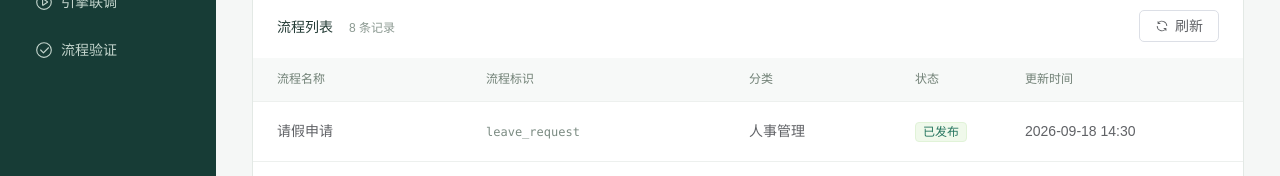
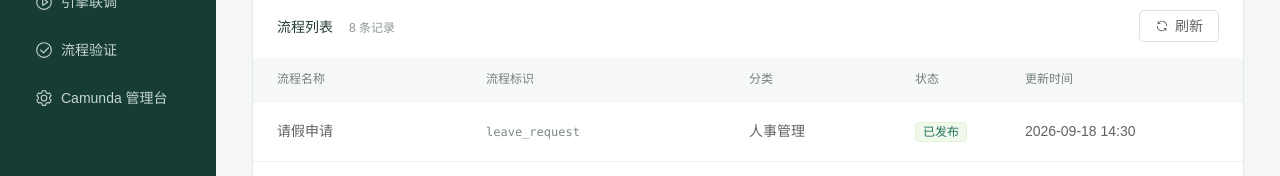
Before and after one commit to xxydaydayup/bpmn, a Vue app: page /table in a window 1280 px wide. Shown: the part 261-437 px from the top of the page. Built offline with nearby package versions, Linux system fonts and the light colour scheme.

Commit message:
feat:控制面原型暂时移除

```diff
--- a/src/layouts/AppLayout.vue
+++ b/src/layouts/AppLayout.vue
@@ -1,6 +1,7 @@
 <script setup lang="ts">
 import { ElButton, ElIcon, ElMenu, ElMenuItem } from 'element-plus'
-import { Fold, Expand, Grid, Connection, VideoPlay, CircleCheck } from '@element-plus/icons-vue'
+import { Fold, Expand, Grid, Connection, VideoPlay, CircleCheck, Setting } from '@element-plus/icons-vue'
+// import { Fold, Expand, Grid, Connection, VideoPlay, CircleCheck, Monitor, Setting } from '@element-plus/icons-vue'
 import { useRoute } from 'vue-router'
 import { computed } from 'vue'
 import { useAppStore } from '@/stores/app'
@@ -42,6 +43,14 @@ const collapsed = computed(() => isDesigner.value || app.sidebarCollapsed)
           <ElIcon><CircleCheck /></ElIcon>
           <template #title><span>流程验证</span></template>
         </ElMenuItem>
+        <!-- <ElMenuItem index="/workflow-prototype" aria-label="流程控制面原型">
+          <ElIcon><Monitor /></ElIcon>
+          <template #title><span>控制面原型</span></template>
+        </ElMenuItem> -->
+        <ElMenuItem index="/camunda-console" aria-label="Camunda 管理台">
+          <ElIcon><Setting /></ElIcon>
+          <template #title><span>Camunda 管理台</span></template>
+        </ElMenuItem>
       </ElMenu>
     </aside>
 
```
